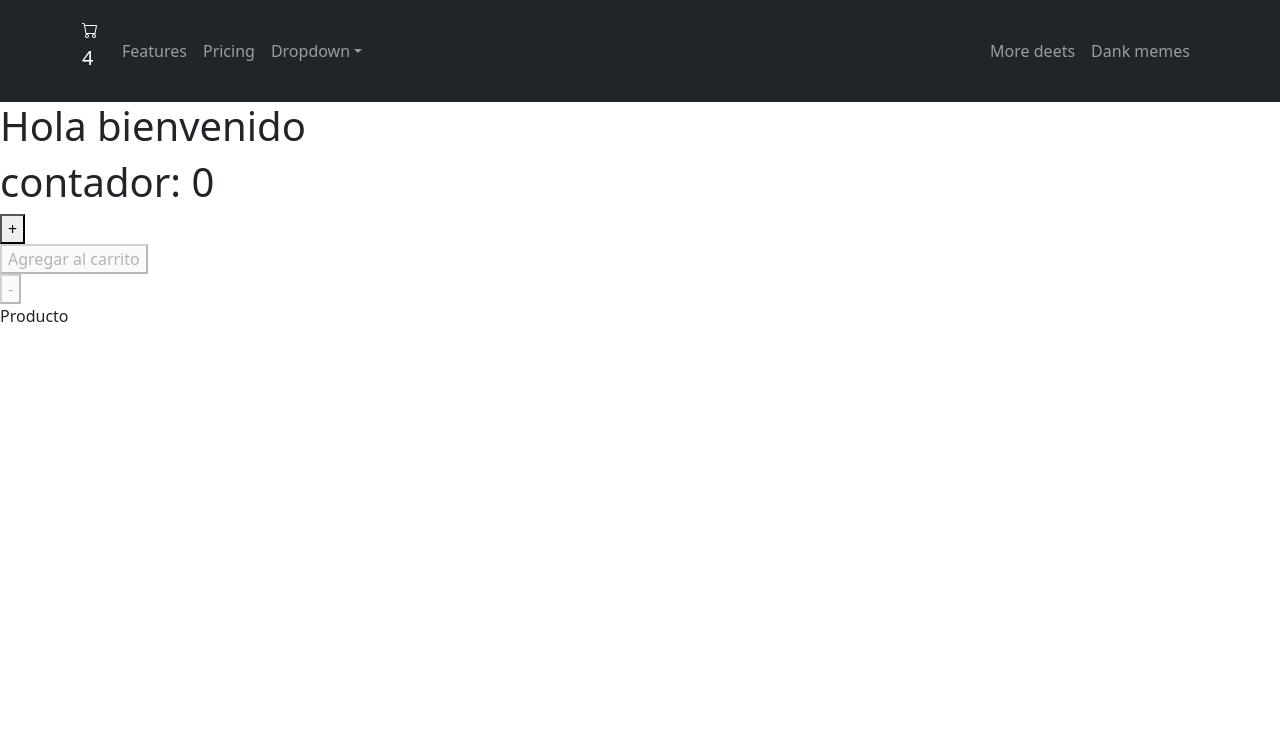
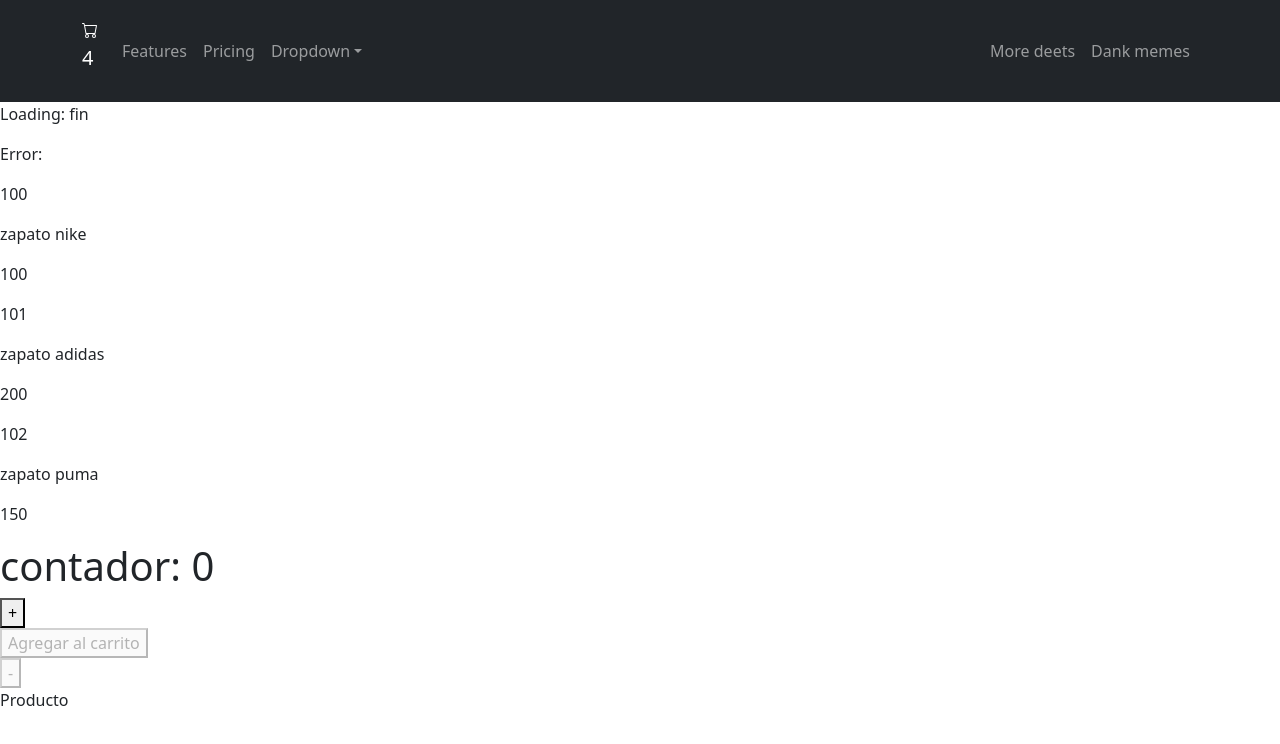
Before and after one commit to ZGMauri/AppReact, a React (Create React App) app: page / in a window 1280 px wide. Shown: the top 744 px of the page. Built offline with nearby package versions, Linux system fonts and the light colour scheme.

Commit message:
listando productos

```diff
--- /dev/null
+++ b/src/components/Item.jsx
@@ -0,0 +1,11 @@
+import React, {useState , useEffect} from 'react'
+
+export default function Item({itemProp}) {
+  return (
+    <div>
+        <p>{itemProp.id}</p>
+        <p>{itemProp.name}</p>
+        <p>{itemProp.price}</p>
+    </div>
+  )
+}
--- /dev/null
+++ b/src/components/ItemList.jsx
@@ -0,0 +1,12 @@
+import React, {useState , useEffect} from 'react'
+import Item from './Item'
+
+export default function ItemList({item}) {
+  return (
+    <div>
+    {item.map((mapeado) =>(
+          <Item itemProp = {mapeado}/>
+      ))}
+    </div>
+  )
+}
--- a/src/components/ItemListContainer.jsx
+++ b/src/components/ItemListContainer.jsx
@@ -1,9 +1,39 @@
-import React from 'react'
+import React, {useState , useEffect} from 'react'
+import ItemList from './ItemList';
 
-export default function ItemListContainer({mensaje}) {
+export default function ItemListContainer() {
+  const [loading, setLoading] = useState(true);
+  const [productos, setProductos] = useState([]);
+  const [error, setError] = useState('');
+
+  useEffect (() => {
+    let promesasProductos = new Promise((resolve, reject) => {
+       setTimeout(() => {
+          resolve ([
+            {id: 100, name: 'zapato nike', price: 100},
+            {id: 101, name: 'zapato adidas', price: 200},
+            {id: 102, name: 'zapato puma', price: 150},
+          ]);
+       }, 2000);
+    })
+
+  promesasProductos
+    .then ((res) =>{
+      setProductos(res)
+    })
+    .catch ((err) =>{
+      setError (err)
+    })
+    .finally (() =>{
+      setLoading(false)
+    })
+  }, [])
+
   return (
     <div>
-      <h1>{mensaje.msj}</h1>
+      <p>Loading: {loading ? 'loading..' : 'fin'}</p>
+      <p>Error: {error ? error : null}</p>
+      <ItemList item = {productos}/>
     </div>
   )
 }
```
